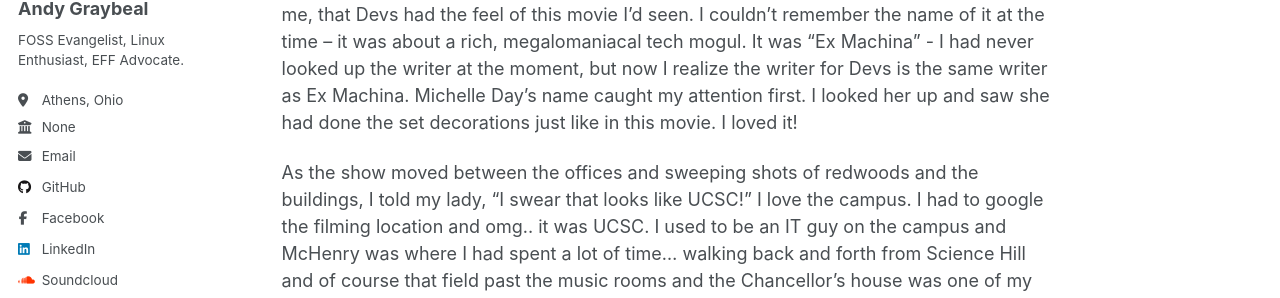
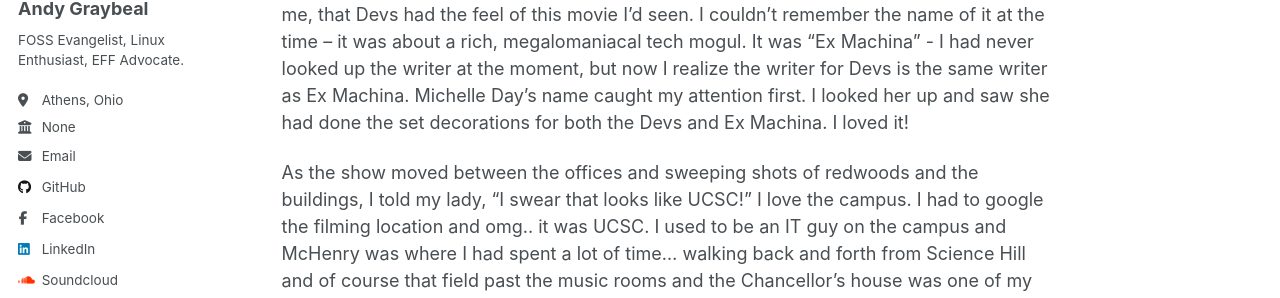
Before and after one commit to andy-graybeal/andy-graybeal.github.io, a Jekyll site: the page built from _posts/2026-07-18-blog-post-1.md, in a window 1280 px wide and 900 px high, scrolled down 425 px. Shown: the part 283-581 px from the top of the window. Built offline with Jekyll 4.4.1, drawn with Linux system fonts in a browser that asks for light colours; a script that is not in the unit is left out; some of the changed text lies outside the part shown.

Commit message:
Fix sentence about set decorations in blog post
Corrected a sentence for clarity regarding the set decorations in both 'Devs' and 'Ex Machina'.

```diff
--- a/_posts/2026-07-18-blog-post-1.md
+++ b/_posts/2026-07-18-blog-post-1.md
@@ -18,7 +18,7 @@ SPOILERS FOR SURE, DON'T READ AHEAD
 
 Unknown to me, the miniseries would affect me far more than I realized. It made me nostalgic, sending me back into my own past, while leaving me feeling anxious but hopeful for things to come. A reminder of who I was, what I had wanted, and maybe what I still want, but forgot. It had me stumbling into an intersection of interests I'd carried with me since my time around UCSC: AI, generative music, quantum mechanics, determinism, and the people who were exploring those ideas.
 
-As the first couple of episodes unfolded, I told my lady, Beth, who was watching it with me, that Devs had the feel of this movie I'd seen. I couldn't remember the name of it at the time -- it was about a rich, megalomaniacal tech mogul.  It was "Ex Machina" - I had never looked up the writer at the moment, but now I realize the writer for Devs is the same writer as Ex Machina.  Michelle Day's name caught my attention first. I looked her up and saw she had done the set decorations just like in this movie.  I loved it!
+As the first couple of episodes unfolded, I told my lady, Beth, who was watching it with me, that Devs had the feel of this movie I'd seen. I couldn't remember the name of it at the time -- it was about a rich, megalomaniacal tech mogul.  It was "Ex Machina" - I had never looked up the writer at the moment, but now I realize the writer for Devs is the same writer as Ex Machina.  Michelle Day's name caught my attention first. I looked her up and saw she had done the set decorations for both the Devs and Ex Machina. I loved it!
 
 As the show moved between the offices and sweeping shots of redwoods and the buildings, I told my lady, "I swear that looks like UCSC!"  I love the campus.  I had to google the filming location and omg.. it was UCSC.  I used to be an IT guy on the campus and McHenry was where I had spent a lot of time... walking back and forth from Science Hill and of course that field past the music rooms and the Chancellor's house was one of my favorite places to go. I immediately had to pull up google maps and show my lady the places.  There is nothing like the contrast between the brutalist architecture, the redwood forest, and the immense Great Meadow that gives way to the ocean.  And the Quarry!  I miss it all so very much.  I dream of being back there.
 
```
